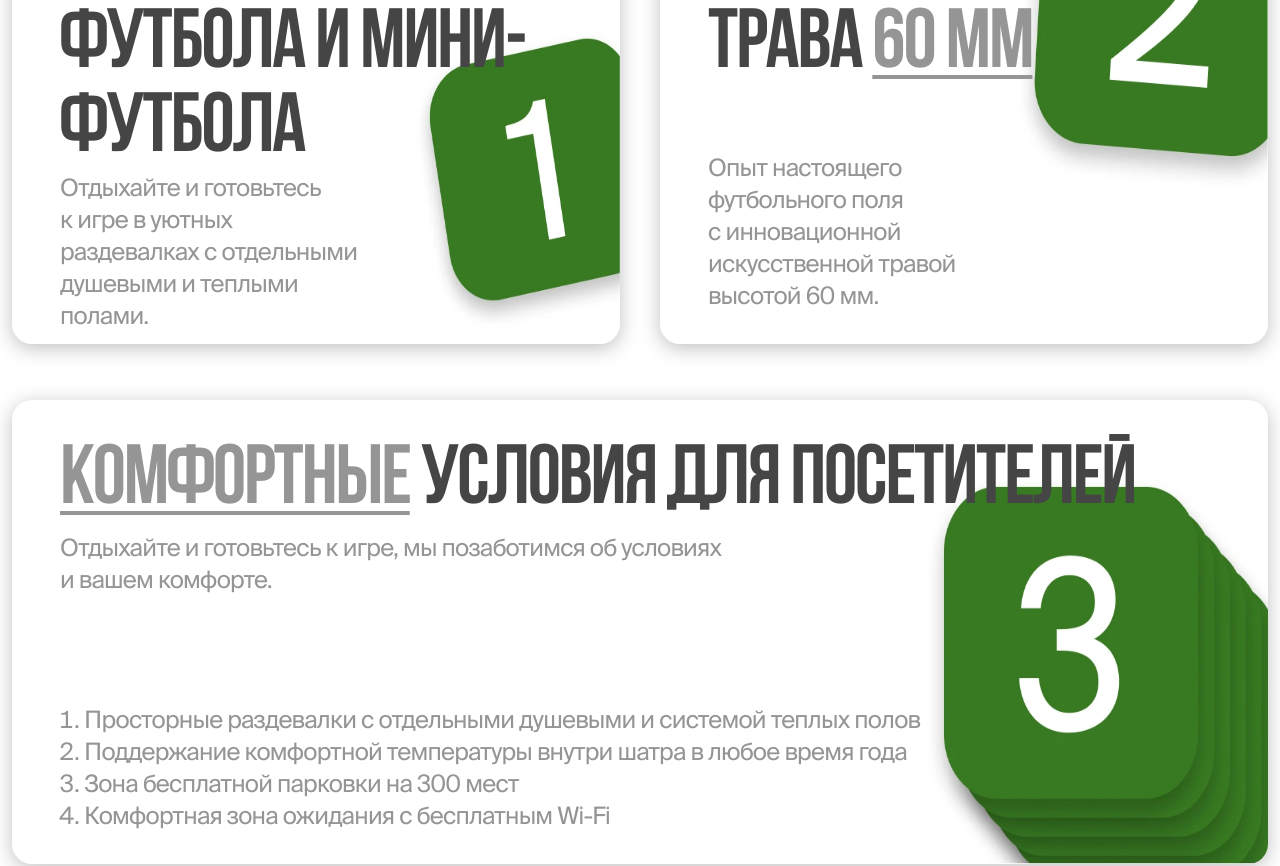
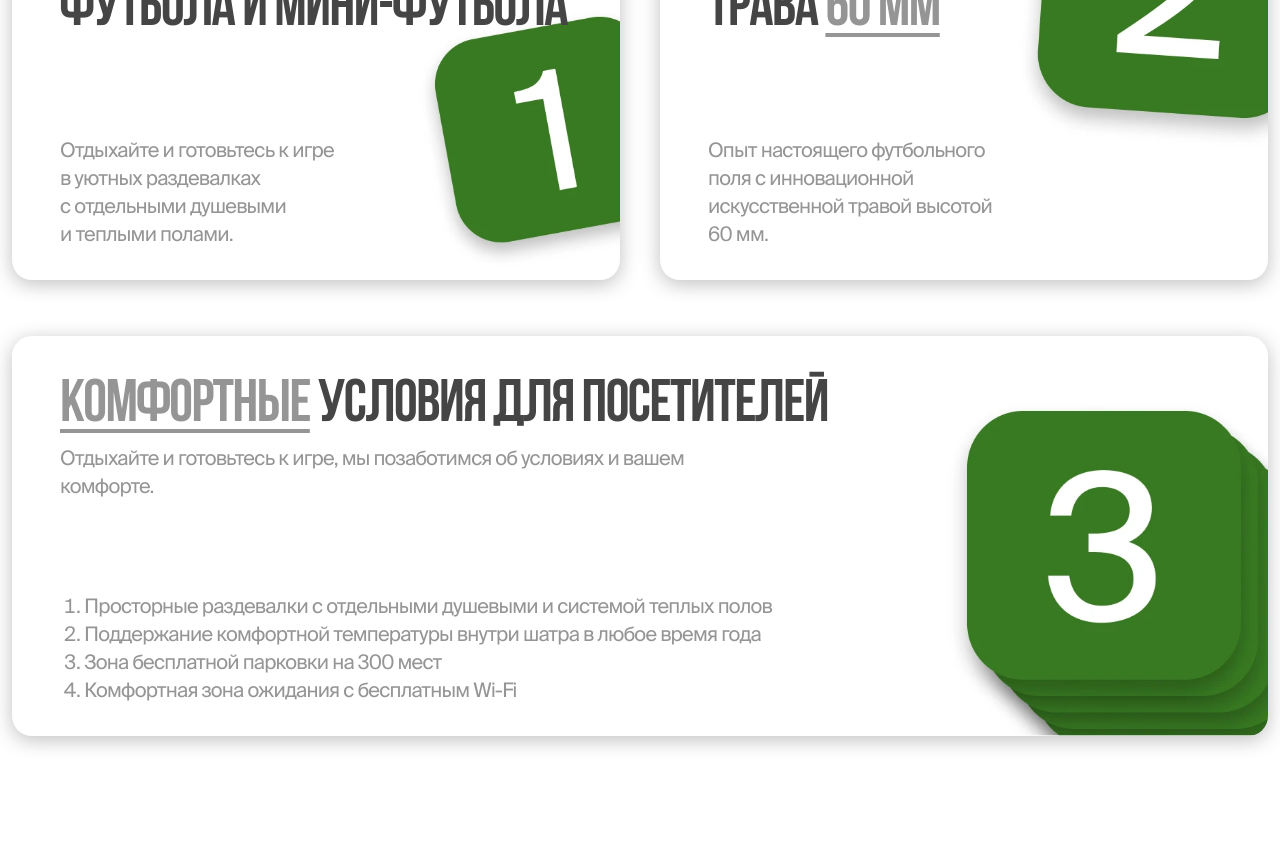
Before and after one commit to mbozhik/murino, a Next.js app: page / in a window 1280 px wide. Shown: the part 1100-1966 px from the top of the page. Built offline with nearby package versions, Linux system fonts and the light colour scheme.

Commit message:
adaptive `About` block

```diff
--- a/src/components/index/About.tsx
+++ b/src/components/index/About.tsx
@@ -56,15 +56,15 @@ const Card: React.FC<CardProps> = ({title, image, hoverImage, text, points}) =>
   const [isHovered, setIsHovered] = useState(false)
 
   return (
-    <div className="relative w-full h-[58vh] px-12 pt-10 pb-8 rounded-small shadow-card overflow-hidden" onMouseEnter={() => setIsHovered(true)} onMouseLeave={() => setIsHovered(false)}>
-      <div className={`${isLastCard ? 'flex flex-col gap-2 h-full' : 'flex flex-col justify-between h-full'}`}>
-        <h1 className={`text-[84px] leading-none tracking-tight text-custom-gray font-bebas`} dangerouslySetInnerHTML={{__html: title}} />
+    <div className="relative w-full h-[58vh] xl:h-[50vh] sm:h-auto px-12 pt-10 pb-8 sm:px-7 sm:py-10 rounded-small shadow-card overflow-hidden" onMouseEnter={() => setIsHovered(true)} onMouseLeave={() => setIsHovered(false)}>
+      <div className={`${isLastCard ? 'flex flex-col gap-2 h-full' : 'flex flex-col justify-between h-full sm:justify-start sm:gap-5'}`}>
+        <h1 className={`text-[84px] xl:text-6xl sm:text-5xl leading-none tracking-tight text-custom-gray font-bebas`} dangerouslySetInnerHTML={{__html: title}} />
 
-        <div className={`text-2xl text-custom-95 ${isLastCard ? 'flex flex-col justify-between h-full' : ''}`}>
-          <p className="w-[60%]" dangerouslySetInnerHTML={{__html: text}} />
+        <div className={`text-2xl xl:text-xl text-custom-95 ${isLastCard ? 'flex flex-col justify-between h-full' : ''}`}>
+          <p className="w-[60%] sm:w-full" dangerouslySetInnerHTML={{__html: text}} />
 
           {points && points.length > 0 && (
-            <ul className="pl-6 mt-10 list-decimal">
+            <ul className="pl-6 mt-10 list-decimal sm:mt-5 sm:px-6 sm:py-2 sm:list-disc sm:text-sm sm:border-2 sm:border-custom-e4 sm:rounded-md">
               {Object.values(points).map((point, index) => (
                 <li key={index} dangerouslySetInnerHTML={{__html: point}} />
               ))}
@@ -73,8 +73,8 @@ const Card: React.FC<CardProps> = ({title, image, hoverImage, text, points}) =>
         </div>
       </div>
 
-      <Image className={`absolute inset-0 -z-10 h-full w-full transition-opacity duration-500 ${isHovered ? 'opacity-0' : 'opacity-100'}`} src={image} alt={title} width={isLastCard ? '2000' : '1000'} height={1000} />
-      <Image className={`absolute inset-0 -z-10 h-full w-full transition-opacity duration-500 ${isHovered ? 'opacity-100' : 'opacity-0'}`} src={hoverImage} alt={title} width={isLastCard ? '2000' : '1000'} height={1000} />
+      <Image className={`sm:hidden absolute inset-0 object-cover -z-10 h-full w-full transition-opacity duration-500 ${isHovered ? 'opacity-0' : 'opacity-100'}`} src={image} alt={title} width={isLastCard ? '2000' : '1000'} height={1000} />
+      <Image className={`sm:hidden absolute inset-0 object-cover -z-10 h-full w-full transition-opacity duration-500 ${isHovered ? 'opacity-100' : 'opacity-0'}`} src={hoverImage} alt={title} width={isLastCard ? '2000' : '1000'} height={1000} />
     </div>
   )
 }
@@ -82,11 +82,11 @@ const Card: React.FC<CardProps> = ({title, image, hoverImage, text, points}) =>
 export default function About() {
   return (
     <section id="about-us" className="pt-10 mt-10">
-      <Button style="heading" classes="w-1/2 mx-auto">
+      <Button style="heading" classes="w-1/2 mx-auto sm:w-[96%]">
         Почему нас выбирают?
       </Button>
-      <div className="flex flex-col mx-3 mt-10 gap-14">
-        <div className="grid justify-between grid-cols-2 gap-10">
+      <div className="flex flex-col mx-3 mt-10 sm:mt-5 gap-14 sm:gap-5">
+        <div className="grid justify-between grid-cols-2 gap-10 sm:gap-5 sm:grid-cols-1">
           {Object.values(cardsData)
             .slice(0, 2)
             .map((card, index) => (
--- a/src/components/ui/Button.tsx
+++ b/src/components/ui/Button.tsx
@@ -11,7 +11,7 @@ export default function Button({link, classes, children, style = 'simple'}: Butt
   const buttonStyles = {
     default: 'text-center px-16 py-6 xl:px-10 xl:py-4 sm:py-2 text-3xl xl:text-xl sm:text-lg uppercase font-medium tracking-tighter duration-200',
     hero: 'bg-white text-custom-gray rounded-full hover:bg-custom-e4',
-    heading: 'bg-custom-green text-white rounded-[15px]',
+    heading: 'bg-custom-green text-white rounded-[15px] sm:py-4',
     simple: 'bg-custom-gray',
   }
 
```
